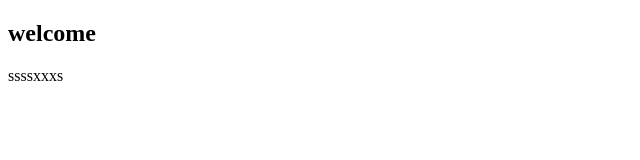
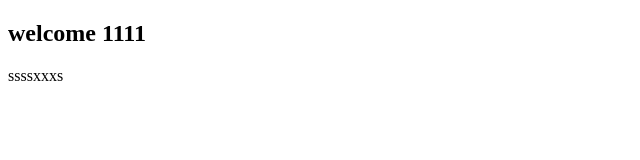
Before and after one commit to HadyIbrahim/Node-JS, a plain HTML site: page Index.html in a window 1280 px wide. Shown: the full height of the page, 0-640 px from the left. Drawn offline with Linux system fonts and the light colour scheme.

Commit message:
This is first change

```diff
--- a/Index.html
+++ b/Index.html
@@ -9,7 +9,7 @@
 <body>
 
 
-    <h2>welcome </h1>
+    <h2>welcome 1111 </h1>
         <h8s>ssssxxxs</h8s>
 </body>
 </html>
```
